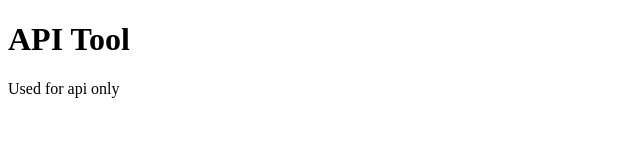
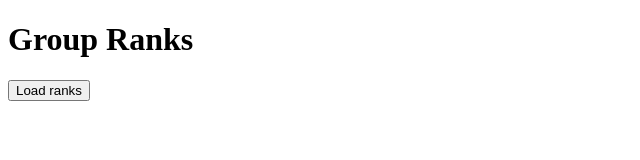
Before and after one commit to Rafalmilevski/API-Group-Ranks, a plain HTML site: page index.html in a window 1280 px wide. Shown: the whole page, without its empty margins (0-640 px from the left). Drawn offline with Linux system fonts and the light colour scheme.

Commit message:
Update index.html

```diff
--- a/index.html
+++ b/index.html
@@ -1,10 +1,26 @@
 <!DOCTYPE html>
 <html>
-<head>
-  <title>API Getting Group Ranks Easily</title>
-</head>
 <body>
-  <h1>API Tool</h1>
-  <p>Used for api only</p>
+<h1>Group Ranks</h1>
+
+<button onclick="loadRanks()">Load ranks</button>
+
+<pre id="output"></pre>
+
+<script>
+async function loadRanks() {
+    const res = await fetch("https://groups.roblox.com/v1/groups/35091112/roles");
+    const data = await res.json();
+
+    let text = "";
+
+    data.roles.forEach(role => {
+        text += role.name + " = " + role.rank + "\n";
+    });
+
+    document.getElementById("output").innerText = text;
+}
+</script>
+
 </body>
 </html>
```
